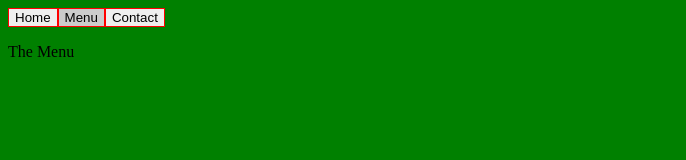
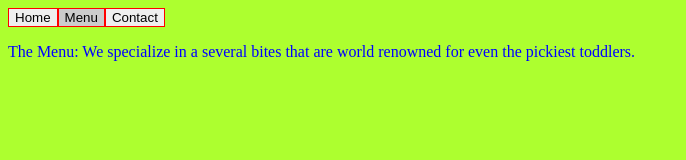
Before and after one commit to selftatbobby/Restaurant-Page, a website built with webpack: page dist/index.html in a window 1280 px wide. Both pictures are taken after a click on the button "Menu". Shown: the whole page, without its empty margins (0-686 px from the left). Built offline with nearby package versions, Linux system fonts and the light colour scheme.

Commit message:
Completed with bare minimum content on pages

```diff
--- a/src/contact-load.js
+++ b/src/contact-load.js
@@ -1,13 +1,13 @@
 import { contentElement } from "./page-load";
 let contactElement = document.createElement("div");
-let contactContent = document.createElement("p")
+let contactContent = document.createElement("p");
 
 const contactLoad = () => {
     //Add menu elements to contentElement
     contentElement.appendChild(contactElement);
     contactElement.classList.add("tabcontent");
 
-    contactContent.innerHTML = "Contact info: 6969696969";
+    contactContent.innerHTML = "Contact info: (420) 696 9696. Address: Google 'one bite resturant', we're located right next to your kitchen.";
     contactElement.appendChild(contactContent);
 
     //Hide menuElement
--- a/src/menu-load.js
+++ b/src/menu-load.js
@@ -7,7 +7,7 @@ const menuLoad = () => {
     contentElement.appendChild(menuElement);
     menuElement.classList.add("tabcontent");
 
-    menuContent.innerHTML = "The Menu";
+    menuContent.innerHTML = "The Menu: We specialize in a several bites that are world renowned for even the pickiest toddlers.";
     menuElement.appendChild(menuContent);
 
     //Hide menuElement
--- a/src/style.css
+++ b/src/style.css
@@ -1,5 +1,5 @@
 body {
-    background-color: green;;
+    background-color: greenyellow;
 }
 button {
     border: 1px solid red;
@@ -14,3 +14,7 @@ button.active {
 .tabcontent {
     display: block;
 }
+
+p {
+    color: blue;
+}
```
Also changed, not shown: README.md, dist/main.js.
